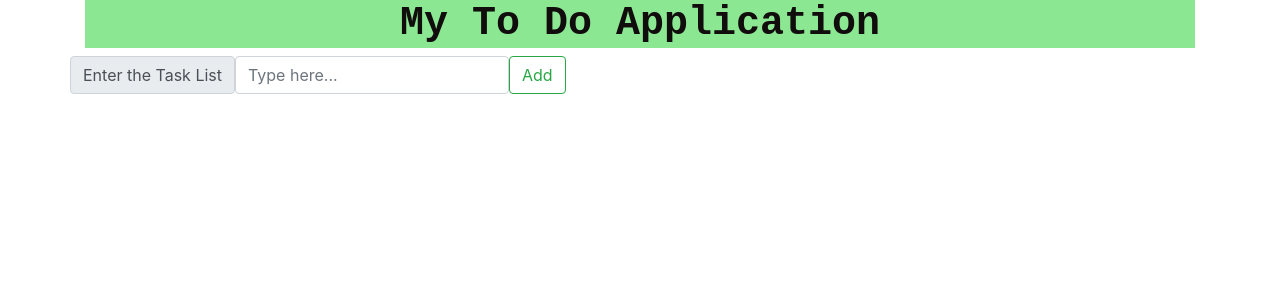
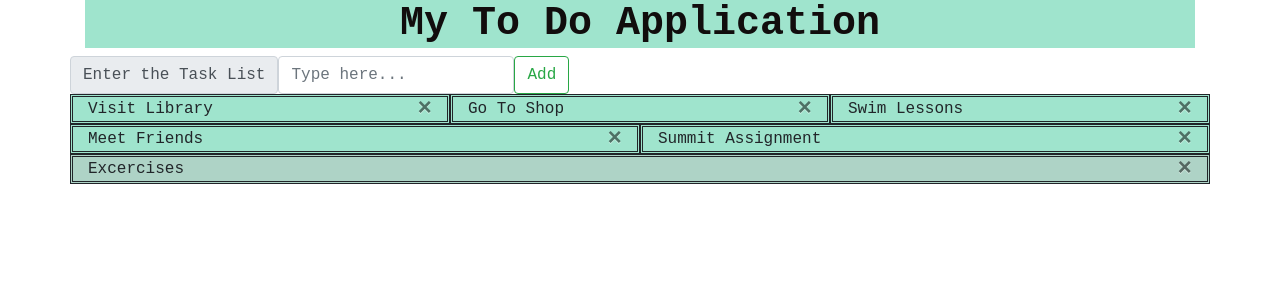
Before and after one commit to Swarnalathas/todo-app-frontend, a React app: page / in a window 1280 px wide. Shown: the top 300 px of the page. Built offline with nearby package versions, Linux system fonts and the light colour scheme.

Commit message:
Added TaskList Component

```diff
--- a/src/App.css
+++ b/src/App.css
@@ -32,16 +32,45 @@
   }
 }
 
-.title{
+.title {
   color: rgb(17, 13, 13);
   border-style: none;
-  background-color:rgb(139, 231, 146);
+  background-color:rgb(159, 228, 205);
   font-size: 40;
   font-family: 'Courier New', Courier, monospace;
   font-weight: bold;
   text-align: center;
+  width:100%;
 }
 
 .addTaskRow {
+  font-family: 'Courier New', Courier, monospace;
+  font-size: 20;
+}
 
+.col-sm-4 {
+  font-family: 'Courier New', Courier, monospace;
+  font-size: 20;
+  text-align: left;
+  padding: 20 40 20 40;
+  background-color: rgb(159, 228, 205);
+  border-style: double;
 }
+
+.col-sm-12 {
+  font-family: 'Courier New', Courier, monospace;
+  font-size: 20;
+  text-align: middle;
+  padding: 20 40 20 40;
+  background-color: rgb(174, 211, 198);
+  border-style: double;
+}
+
+.col-sm-6 {
+  font-family: 'Courier New', Courier, monospace;
+  font-size: 20;
+  text-align: left;
+  padding: 20 40 20 40;
+  border-style: double;
+  background-color: rgb(159, 228, 205)
+}
--- a/src/App.js
+++ b/src/App.js
@@ -3,6 +3,7 @@ import logo from './logo.svg';
 import './App.css';
 import Header from './components/Header';
 import AddTask from './components/AddTask';
+import TaskList from './components/TaskList';
 
 class App extends Component {
 
@@ -12,12 +13,14 @@ class App extends Component {
     return (
       <div className="container">
         {
-          headers.map(function(header,index){
+          headers.map(function (header, index) {
             return <Header headerText={header} key={index} />
           })
         }
         <AddTask />
-     </div>
+
+        <TaskList />
+      </div>
     );
   }
 }
--- a/src/components/Header.js
+++ b/src/components/Header.js
@@ -3,7 +3,7 @@ import React, { Component } from 'react';
 class Header extends Component {
     render() {
         return (
-            <h1 className= "title">
+            <h1 className="title">
                 {this.props.headerText}
             </h1>
         );
--- /dev/null
+++ b/src/components/TaskList.js
@@ -0,0 +1,36 @@
+import React, { Component } from 'react';
+
+class TaskList extends Component {
+    render() {
+        return (
+            <div className="row" >
+                <div class="col-sm-4" >
+                    Visit Library
+                    <button type="button" class="close" data-dismiss="alert">&times;</button>
+                </div>
+                <div class="col-sm-4 ">
+                    Go To Shop
+                    <button type="button" class="close" data-dismiss="alert">&times;</button>
+                </div>
+                <div class="col-sm-4 ">
+                    Swim Lessons
+                    <button type="button" class="close" data-dismiss="alert">&times;</button>
+                </div>
+                <div class="col-sm-6 ">
+                    Meet Friends
+                    <button type="button" class="close" data-dismiss="alert">&times;</button>
+                </div>
+                <div class="col-sm-6 ">
+                    Summit Assignment
+                    <button type="button" class="close" data-dismiss="alert">&times;</button>
+                </div>
+                <div class="col-sm-12 ">
+                    Excercises
+                    <button type="button" class="close" data-dismiss="alert">&times;</button>
+                </div>
+            </div>
+        );
+    }
+}
+
+export default TaskList;
```
